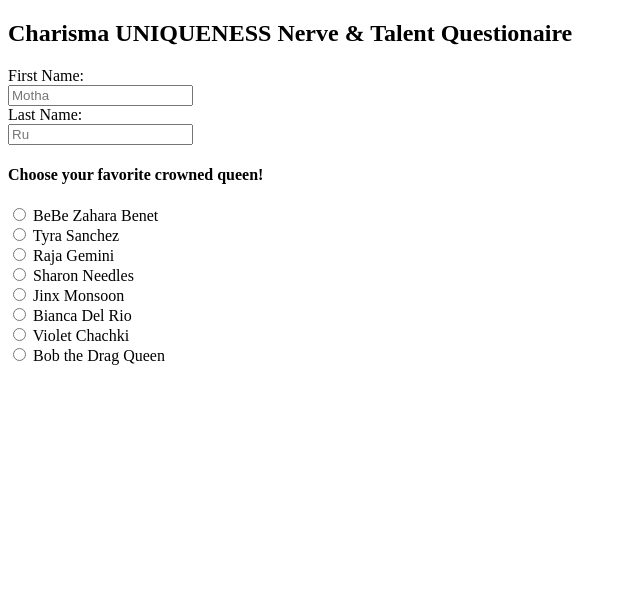
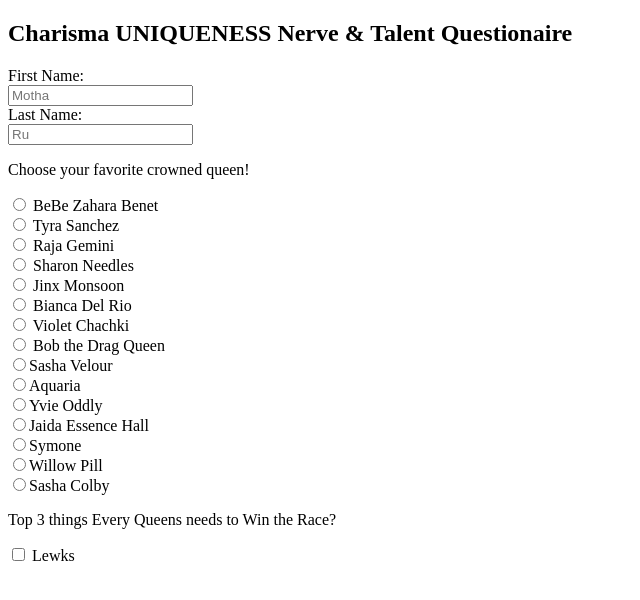
Before and after one commit to rebelxli0n/D2-Form, a plain HTML site: page index.html in a window 1280 px wide. Shown: the whole page, without its empty margins (0-640 px from the left). Drawn offline with Linux system fonts and the light colour scheme.

Commit message:
added checkbox

```diff
--- a/index.html
+++ b/index.html
@@ -5,13 +5,13 @@
 <h2>Charisma UNIQUENESS Nerve & Talent Questionaire</h2>
 
 <form>
-
+<!-- Demographics -->
     <label for="fname">First Name:</label><br>
     <input type=""text" id="fname" name="fname" placeholder="Motha"><br>
     <label for=""lname">Last Name:</label><br>
     <input type="text" id="lname" name=""lname" placeholder="Ru">
 
-<h4>Choose your favorite crowned queen!</h4>
+<p>Choose your favorite crowned queen!</p>
 
     <input type="radio" id="bbzah" name="bbzah" value="bbzah">
     <label for="bbzah">BeBe Zahara Benet</label>
@@ -36,6 +36,33 @@
 <br>
     <input type="radio" id="bobthed" name="bobthed" value="bobthed">
     <label for="bobthed">Bob the Drag Queen</label>
+<br>
+    <input type="radio" id="sashave" name="sashave" value="sashave"
+    <label for="sashave">Sasha Velour</label>
+<br>
+    <input type="radio" id="aquaria" name="aquaria" value="aquaria"
+    <label for="aquaria">Aquaria</label>
+<br>
+    <input type="radio" id="yvieodd" name="yvieodd" value="yvieodd"
+    <label for="yvieodd">Yvie Oddly</label>
+<br>
+    <input type="radio" id="jaidahall" name="jaidahall" value="jaidahall"
+    <label for="jaidahall">Jaida Essence Hall</label>
+<br>
+    <input type="radio" id="symone" name="symone" value="symone"
+    <label for="symone">Symone</label>
+<br>
+    <input type="radio" id="willowpill" name="willowpill" value="willowpill"
+    <label for="willowpill">Willow Pill</label>
+<br>
+    <input type="radio" id="sashacolby" name="sashacolby" value="sashacolby"
+    <label for="sashacolby">Sasha Colby</label>
+
+<p>Top 3 things Every Queens needs to Win the Race?</p>
+
+    <input type="checkbox" id="lewks" name="lewks" value="lewks">
+    <label for="lewks">Lewks</label>
+    <br>
 
 </form>
 
```
